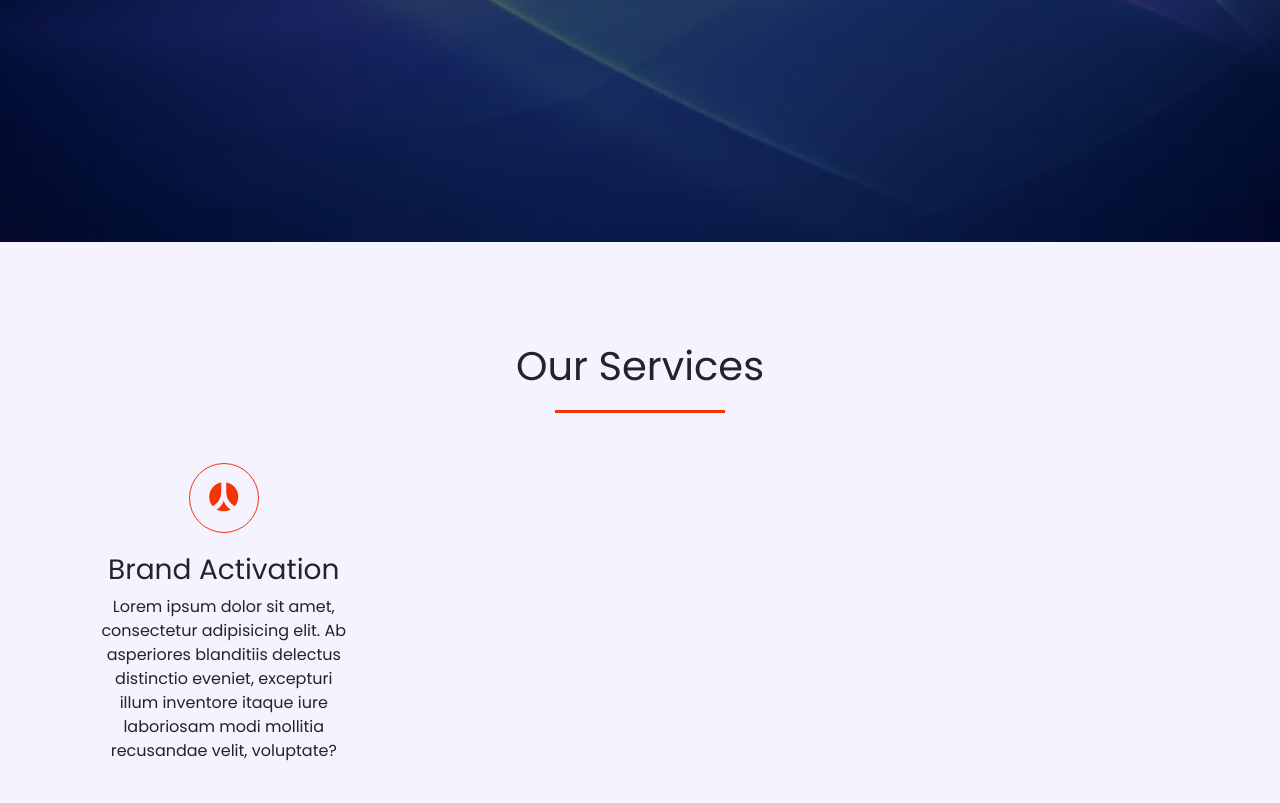
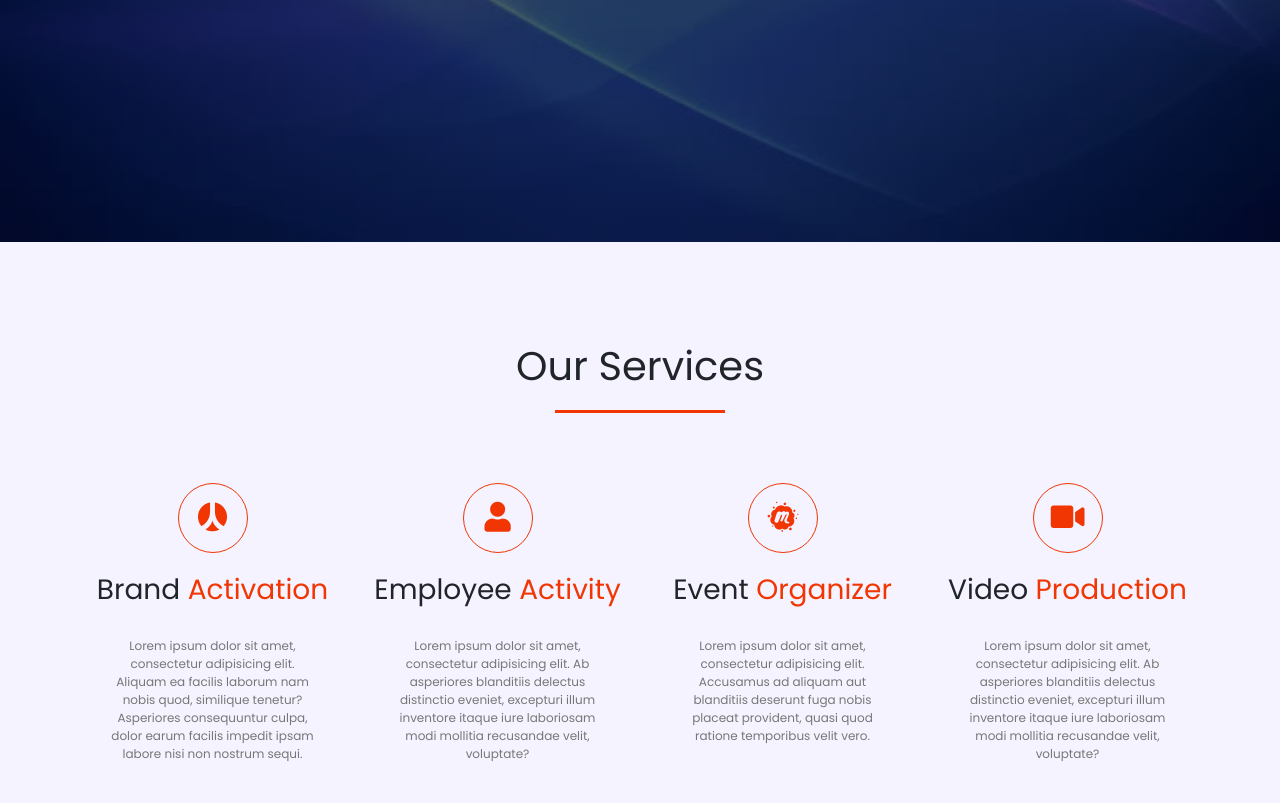
Before and after one commit to Jackal73/website-3d-scrolling, a website: page index.html in a window 1280 px wide. Shown: the part 558-1361 px from the top of the page. Drawn offline with nearby package versions, Linux system fonts and the light colour scheme.

Commit message:
Finish 'services' section

```diff
--- a/index.html
+++ b/index.html
@@ -35,12 +35,39 @@
                 <div class="content-box">
                     <div class="container">
                         <h1>Our Services</h1>
-                        <div class="row-services">
+                        <div class="row services">
                             <div class="col-md-3 text-center">
                                 <div class="icon">
                                     <i class="fab fa-renren"></i>
                                 </div>
-                                <h3>Brand Activation</h3>
+                                <h3>Brand <span>Activation</span></h3>
+                                <p>Lorem ipsum dolor sit amet, consectetur adipisicing elit. Aliquam ea facilis laborum
+                                    nam nobis quod, similique tenetur? Asperiores consequuntur culpa, dolor earum facilis
+                                    impedit ipsam labore nisi non nostrum sequi.</p>
+                            </div>
+                            <div class="col-md-3 text-center">
+                                <div class="icon">
+                                    <i class="fa fa-user"></i>
+                                </div>
+                                <h3>Employee <span>Activity</span></h3>
+                                <p>Lorem ipsum dolor sit amet, consectetur adipisicing elit. Ab asperiores blanditiis
+                                    delectus distinctio eveniet, excepturi illum inventore itaque iure laboriosam modi
+                                    mollitia recusandae velit, voluptate?</p>
+                            </div>
+                            <div class="col-md-3 text-center">
+                                <div class="icon">
+                                    <i class="fab fa-meetup"></i>
+                                </div>
+                                <h3>Event <span>Organizer</span></h3>
+                                <p>Lorem ipsum dolor sit amet, consectetur adipisicing elit. Accusamus ad aliquam aut
+                                    blanditiis deserunt fuga nobis placeat provident, quasi quod ratione temporibus
+                                    velit vero.</p>
+                            </div>
+                            <div class="col-md-3 text-center">
+                                <div class="icon">
+                                    <i class="fas fa-video"></i>
+                                </div>
+                                <h3>Video <span>Production</span></h3>
                                 <p>Lorem ipsum dolor sit amet, consectetur adipisicing elit. Ab asperiores blanditiis
                                     delectus distinctio eveniet, excepturi illum inventore itaque iure laboriosam modi
                                     mollitia recusandae velit, voluptate?</p>
--- a/style.css
+++ b/style.css
@@ -76,6 +76,8 @@
 
 .banner-text a:hover {
     background: transparent;
+    color: #fff;
+    text-decoration: none;
 }
 
 /* ----- Services ----- */
@@ -99,7 +101,7 @@ h1::after {
     margin: 20px auto 50px;
 }
 
-.service .icon {
+.services .icon {
     font-size: 30px;
     margin: 20px auto;
     padding: 12px;
@@ -109,3 +111,36 @@ h1::after {
     border-radius: 50%;
     color: #f13604;
 }
+
+.services p {
+    font-size: 12px;
+    margin-top: 10px;
+    color: #777;
+    padding: 20px;
+}
+
+.services span {
+    color: #f13604;
+    transition: 0.2s;
+}
+
+.services .col-md-3:hover {
+    background: #f13604;
+    cursor: pointer;
+    color: #fff;
+    box-shadow: -5px 5px 10px 0 rgba(0, 0, 0, 0.4);
+    transition: 0.2s;
+}
+
+.services .col-md-3:hover .icon {
+    border: 1px solid #fff;
+    color: #fff;
+}
+
+.services .col-md-3:hover p {
+    color: #fff;
+}
+
+.services .col-md-3:hover span {
+    color: #000;
+}
```
